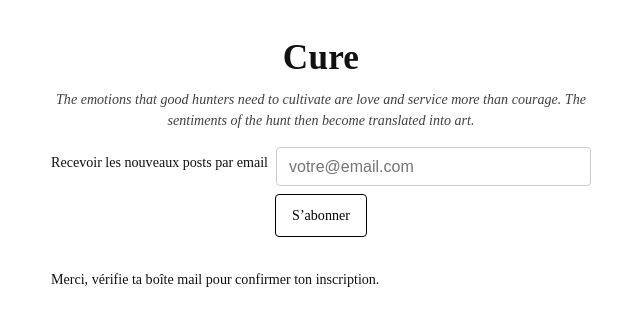
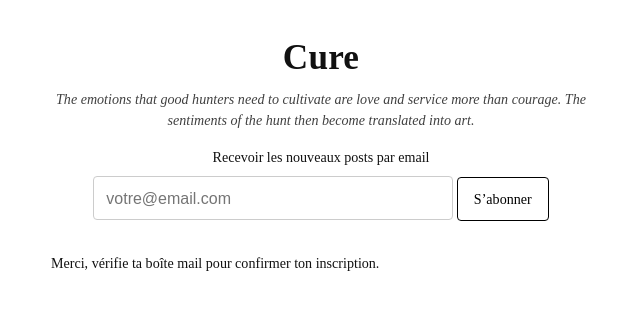
Before and after one commit to equipedenuit/cure, a Jekyll site: the page built from confirmation/index.html, in a window 1280 px wide. Shown: the top 326 px of the page, without its empty margins (319-959 px from the left). Built offline with Jekyll 4.4.1, drawn with Linux system fonts in a browser that asks for light colours.

Commit message:
Update default.html

```diff
--- a/_layouts/default.html
+++ b/_layouts/default.html
@@ -43,50 +43,67 @@ a:visited {
   .pager{display:flex;justify-content:space-between;gap:1rem;margin:2rem 0}
   .pager .prev,.pager .next{color:#0000EE;text-decoration:underline}
 
-/* === Newsletter form responsive === */
-form[name="newsletter"]{
-  display:flex;
-  flex-wrap:wrap;
-  align-items:center;
-  justify-content:center;
-  gap:.5rem;
+/* --- Newsletter form: propre & robuste --- */
+form[name="newsletter"] {
+  margin: 1rem 0 2rem;
+  text-align: center;
 }
 
-form[name="newsletter"] input[type="email"]{
-  flex:1 1 260px;     /* prend la place dispo */
-  min-width:0;
-  font-size:16px;     /* évite l’auto-zoom iOS */
-  padding:.6rem .75rem;
-  border:1px solid #ccc;
-  border-radius:4px;
-  -webkit-appearance:none;
+/* conteneur de la ligne input+bouton */
+form[name="newsletter"] .row {
+  display: flex;
+  flex-wrap: wrap;
+  justify-content: center;
+  gap: .5rem;
 }
 
-form[name="newsletter"] button{
-  flex:0 0 auto;
-  padding:.6rem 1rem;
-  line-height:1;
-  font: inherit;      /* garde ta typo Times */
-  white-space:nowrap; /* évite le retour à la ligne du libellé */
-  border:1px solid #000;
-  background:#fff;
-  border-radius:4px;
-  cursor:pointer;
+/* reset total pour éviter les héritages foireux (aspect-ratio, etc.) */
+form[name="newsletter"] input[type="email"],
+form[name="newsletter"] button {
+  box-sizing: border-box;
+  appearance: none;
+  -webkit-appearance: none;
+  aspect-ratio: auto !important; /* anti-bogue si un aspect-ratio traîne */
 }
 
-form[name="newsletter"] button:hover{ background:#f5f5f5; }
+/* input */
+form[name="newsletter"] input[type="email"] {
+  font-size: 16px;              /* évite l’auto-zoom iOS */
+  line-height: 1.2;
+  padding: .6rem .75rem;
+  width: 100%;
+  max-width: 360px;             /* même largeur qu’avant */
+  min-height: 44px;             /* tap target iOS */
+  border: 1px solid #ccc;
+  border-radius: 4px;
+}
 
-/* Empile sur mobile */
-@media (max-width: 520px){
-  form[name="newsletter"]{
-    flex-direction:column;
-    align-items:stretch;
+/* bouton */
+form[name="newsletter"] button {
+  padding: .6rem 1rem;
+  min-height: 44px;
+  border: 1px solid #000;
+  background: #fff;
+  border-radius: 4px;
+  cursor: pointer;
+  white-space: nowrap;
+  font: inherit;                /* Times, même taille que le site */
+}
+form[name="newsletter"] button:hover { background:#f5f5f5; }
+
+/* mobile: on empile proprement */
+@media (max-width: 520px) {
+  form[name="newsletter"] .row {
+    flex-direction: column;
+    align-items: stretch;
   }
   form[name="newsletter"] input[type="email"],
-  form[name="newsletter"] button{
-    width:100%;
+  form[name="newsletter"] button {
+    width: 100%;
+    max-width: none;
   }
 }
+
 
     article{ margin: 0 0 3rem 0; }
     article h2{ font-size: 1.25rem; margin: .25rem 0; }
```
